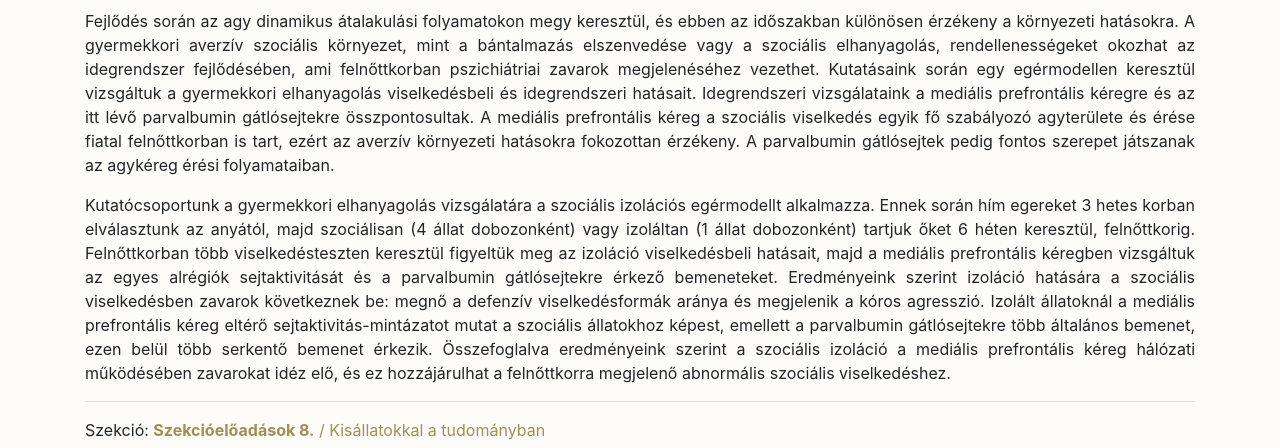
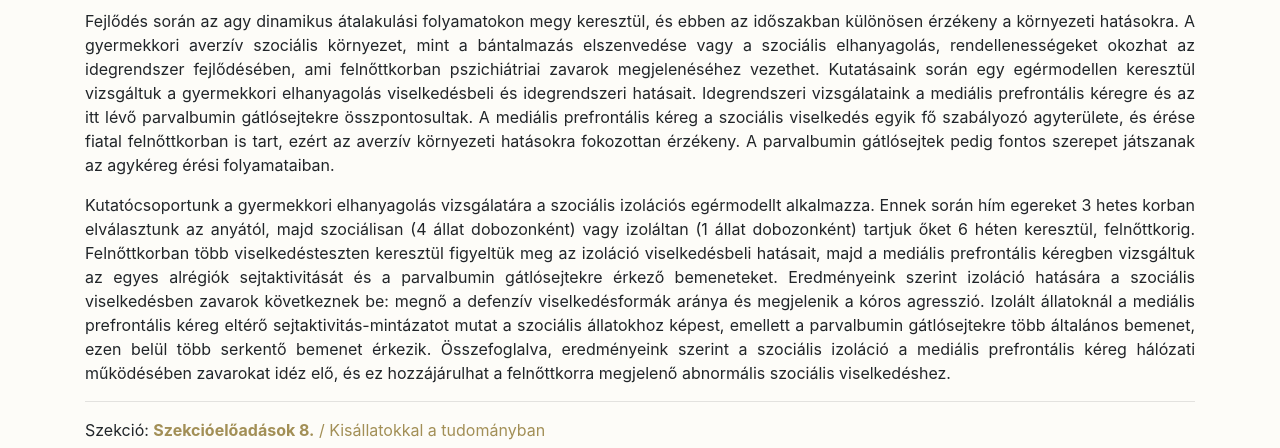
Before and after one commit to hegyhati/psak_2020, a Jekyll site: the page built from _presentations/Miskolczi_Christina.md, in a window 1280 px wide. Shown: the part 350-798 px from the top of the page. Built offline with Jekyll 4.4.1, drawn with Linux system fonts in a browser that asks for light colours.

Commit message:
Update Miskolczi_Christina.md

```diff
--- a/_presentations/Miskolczi_Christina.md
+++ b/_presentations/Miskolczi_Christina.md
@@ -3,6 +3,6 @@ presenter: Miskolczi Christina, László Biró, Bruzsik Bíborka, Szebik Huba, L
 title: "A gyermekkori szociális elhanyagolás következtében kialakuló felnőttkori viselkedési zavarok idegrendszeri hátterének vizsgálata egerekben"
 ---
 
-Fejlődés során az agy dinamikus átalakulási folyamatokon megy keresztül, és ebben az időszakban különösen érzékeny a környezeti hatásokra. A gyermekkori averzív szociális környezet, mint a bántalmazás elszenvedése vagy a szociális elhanyagolás, rendellenességeket okozhat az idegrendszer fejlődésében, ami felnőttkorban pszichiátriai zavarok megjelenéséhez vezethet. Kutatásaink során egy egérmodellen keresztül vizsgáltuk a gyermekkori elhanyagolás viselkedésbeli és idegrendszeri hatásait. Idegrendszeri vizsgálataink a mediális prefrontális kéregre és az itt lévő parvalbumin gátlósejtekre összpontosultak. A mediális prefrontális kéreg a szociális viselkedés egyik fő szabályozó agyterülete és érése fiatal felnőttkorban is tart, ezért az averzív környezeti hatásokra fokozottan érzékeny. A parvalbumin gátlósejtek pedig fontos szerepet játszanak az agykéreg érési folyamataiban.
+Fejlődés során az agy dinamikus átalakulási folyamatokon megy keresztül, és ebben az időszakban különösen érzékeny a környezeti hatásokra. A gyermekkori averzív szociális környezet, mint a bántalmazás elszenvedése vagy a szociális elhanyagolás, rendellenességeket okozhat az idegrendszer fejlődésében, ami felnőttkorban pszichiátriai zavarok megjelenéséhez vezethet. Kutatásaink során egy egérmodellen keresztül vizsgáltuk a gyermekkori elhanyagolás viselkedésbeli és idegrendszeri hatásait. Idegrendszeri vizsgálataink a mediális prefrontális kéregre és az itt lévő parvalbumin gátlósejtekre összpontosultak. A mediális prefrontális kéreg a szociális viselkedés egyik fő szabályozó agyterülete, és érése fiatal felnőttkorban is tart, ezért az averzív környezeti hatásokra fokozottan érzékeny. A parvalbumin gátlósejtek pedig fontos szerepet játszanak az agykéreg érési folyamataiban.
 
-Kutatócsoportunk a gyermekkori elhanyagolás vizsgálatára a szociális izolációs egérmodellt alkalmazza. Ennek során hím egereket 3 hetes korban elválasztunk az anyától, majd szociálisan (4 állat dobozonként) vagy izoláltan (1 állat dobozonként) tartjuk őket 6 héten keresztül, felnőttkorig. Felnőttkorban több viselkedésteszten keresztül figyeltük meg az izoláció viselkedésbeli hatásait, majd a mediális prefrontális kéregben vizsgáltuk az egyes alrégiók sejtaktivitását és a parvalbumin gátlósejtekre érkező bemeneteket. Eredményeink szerint izoláció hatására a szociális viselkedésben zavarok következnek be: megnő a defenzív viselkedésformák aránya és megjelenik a kóros agresszió. Izolált állatoknál a mediális prefrontális kéreg eltérő sejtaktivitás-mintázatot mutat a szociális állatokhoz képest, emellett a parvalbumin gátlósejtekre több általános bemenet, ezen belül több serkentő bemenet érkezik. Összefoglalva eredményeink szerint a szociális izoláció a mediális prefrontális kéreg hálózati működésében zavarokat idéz elő, és ez hozzájárulhat a felnőttkorra megjelenő abnormális szociális viselkedéshez.
+Kutatócsoportunk a gyermekkori elhanyagolás vizsgálatára a szociális izolációs egérmodellt alkalmazza. Ennek során hím egereket 3 hetes korban elválasztunk az anyától, majd szociálisan (4 állat dobozonként) vagy izoláltan (1 állat dobozonként) tartjuk őket 6 héten keresztül, felnőttkorig. Felnőttkorban több viselkedésteszten keresztül figyeltük meg az izoláció viselkedésbeli hatásait, majd a mediális prefrontális kéregben vizsgáltuk az egyes alrégiók sejtaktivitását és a parvalbumin gátlósejtekre érkező bemeneteket. Eredményeink szerint izoláció hatására a szociális viselkedésben zavarok következnek be: megnő a defenzív viselkedésformák aránya és megjelenik a kóros agresszió. Izolált állatoknál a mediális prefrontális kéreg eltérő sejtaktivitás-mintázatot mutat a szociális állatokhoz képest, emellett a parvalbumin gátlósejtekre több általános bemenet, ezen belül több serkentő bemenet érkezik. Összefoglalva, eredményeink szerint a szociális izoláció a mediális prefrontális kéreg hálózati működésében zavarokat idéz elő, és ez hozzájárulhat a felnőttkorra megjelenő abnormális szociális viselkedéshez.
```
